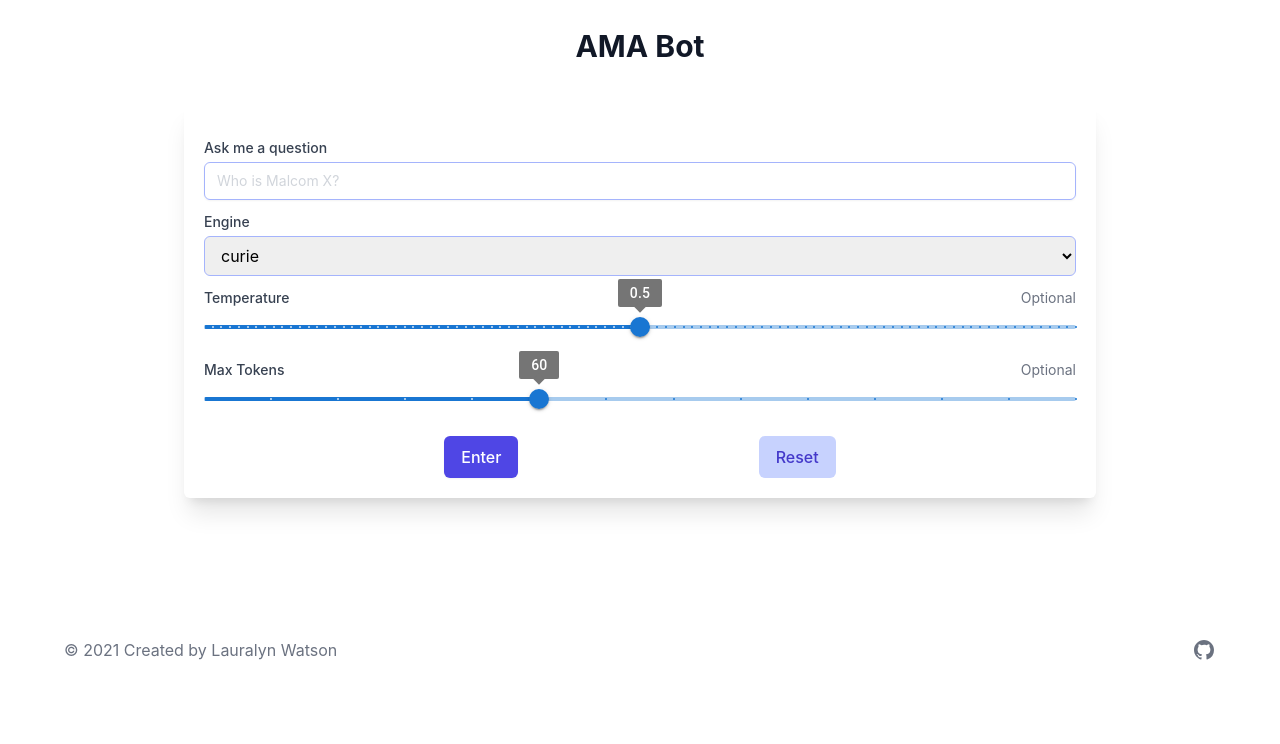
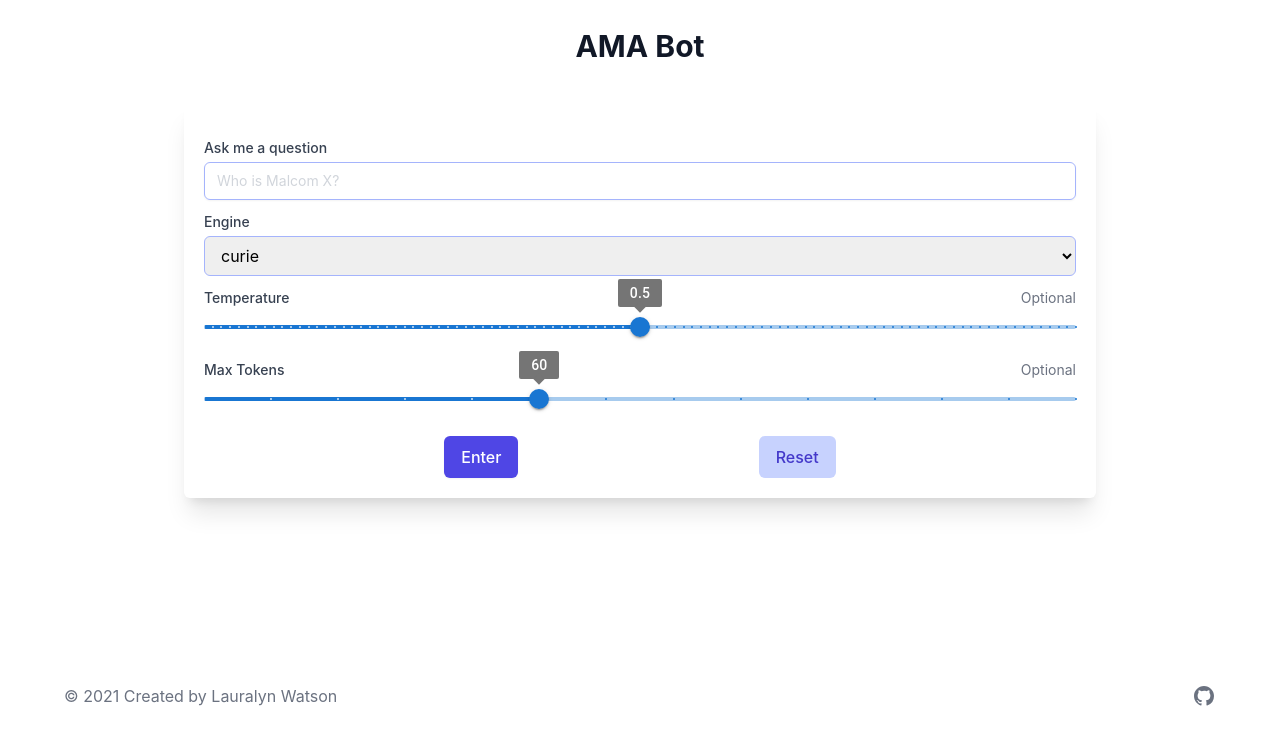
Before and after one commit to lilydev16/ama_ai, a React (Create React App) app: page / in a window 1280 px wide. Shown: the top 744 px of the page. Built offline with nearby package versions, Linux system fonts and the light colour scheme.

Commit message:
Allow flex item to grow and shrink as needed

```diff
--- a/src/components/List/List.js
+++ b/src/components/List/List.js
@@ -12,7 +12,7 @@ const List = ({ texts}) => {
   })
 
   return(
-    <div className='list space-y-3 mt-16 px-16'>
+    <div className='list space-y-3 mt-16 px-16 flex-1'>
       {promptCards}
     </div>
   )
```
